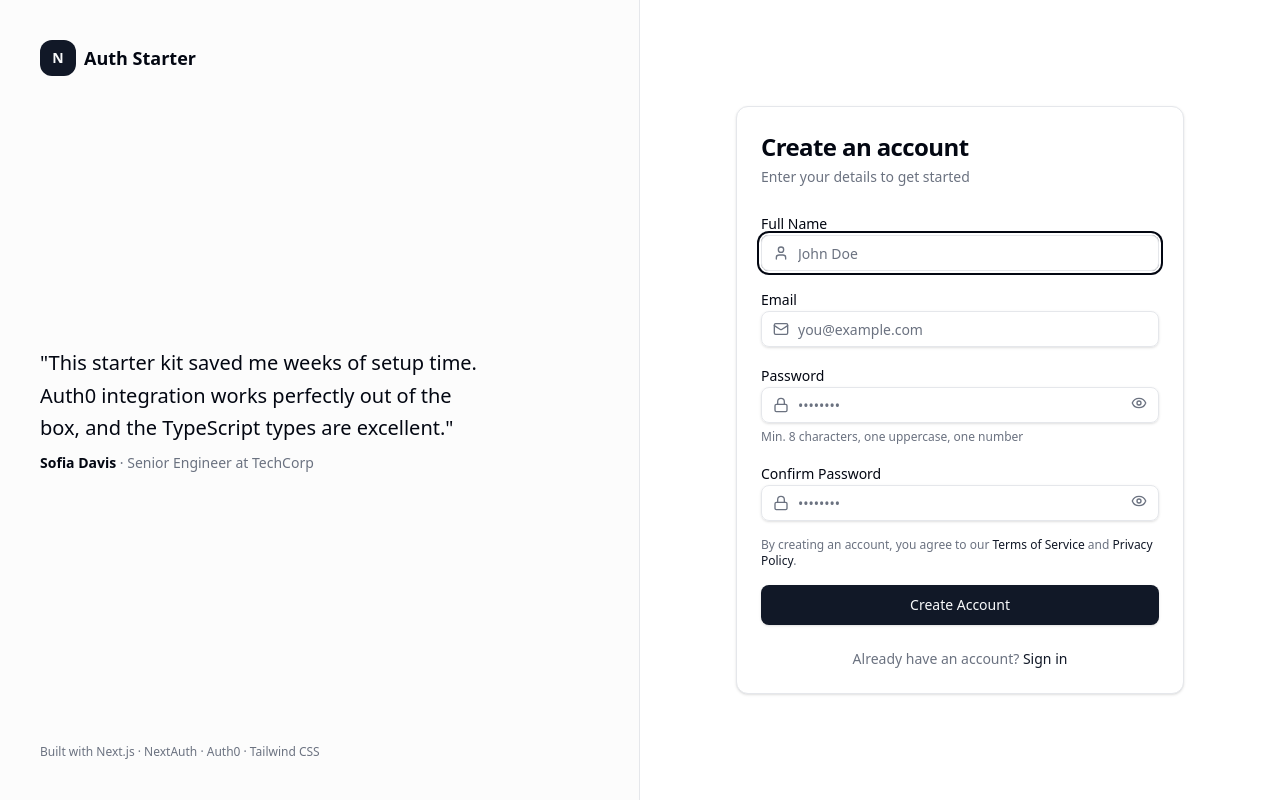
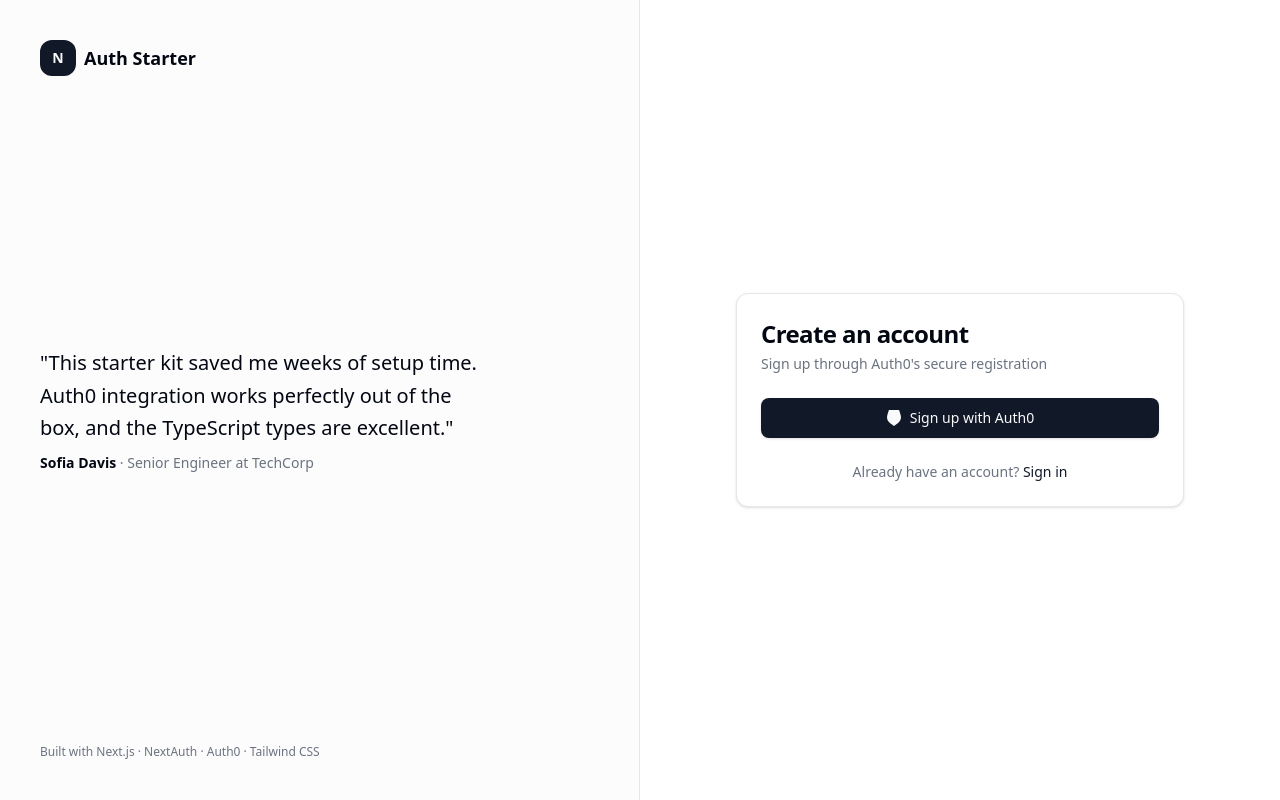
Before and after one commit to victorlmneves/next-auth-starter-kit, a Next.js app: page /en/register in a window 1280 px wide. Built offline with nearby package versions, Linux system fonts and the light colour scheme.

Commit message:
Refactor authentication forms to streamline sign-in and sign-up processes

```diff
--- a/src/components/auth/login-form.tsx
+++ b/src/components/auth/login-form.tsx
@@ -1,76 +1,27 @@
 'use client'
 
 import { useState } from 'react'
-import { useForm } from 'react-hook-form'
-import { zodResolver } from '@hookform/resolvers/zod'
-import { z } from 'zod'
 import { signIn } from 'next-auth/react'
-import { useRouter, useSearchParams } from 'next/navigation'
+import { useSearchParams } from 'next/navigation'
 import Link from 'next/link'
-import { Eye, EyeOff, Mail, Lock, Github } from 'lucide-react'
+import { Github } from 'lucide-react'
 import { toast } from 'sonner'
 import { Button } from '@/components/ui/button'
-import { Input } from '@/components/ui/input'
 import { Card, CardContent, CardDescription, CardFooter, CardHeader, CardTitle } from '@/components/ui/card'
 
-const loginSchema = z.object({
-    email: z.string().email('Please enter a valid email address'),
-    password: z.string().min(8, 'Password must be at least 8 characters'),
-    rememberMe: z.boolean().optional(),
-})
-
-type LoginFormData = z.infer<typeof loginSchema>
-
 export function LoginForm() {
-    const router = useRouter()
     const searchParams = useSearchParams()
     const callbackUrl = searchParams.get('callbackUrl') ?? '/dashboard'
-    const [showPassword, setShowPassword] = useState(false)
-    const [isLoading, setIsLoading] = useState(false)
-    const [isSocialLoading, setIsSocialLoading] = useState<string | null>(null)
+    const [isLoading, setIsLoading] = useState<string | null>(null)
 
-    const {
-        register,
-        handleSubmit,
-        formState: { errors },
-    } = useForm<LoginFormData>({
-        resolver: zodResolver(loginSchema),
-    })
-
-    const onSubmit = async (data: LoginFormData) => {
-        setIsLoading(true)
-
-        try {
-            const result = await signIn('credentials', {
-                email: data.email,
-                password: data.password,
-                redirect: false,
-                callbackUrl,
-            })
-
-            if (result?.error) {
-                toast.error('Invalid email or password')
-                return
-            }
-
-            toast.success('Welcome back!')
-            router.push(callbackUrl)
-            router.refresh()
-        } catch {
-            toast.error('An unexpected error occurred')
-        } finally {
-            setIsLoading(false)
-        }
-    }
-
-    const handleSocialLogin = async (provider: string) => {
-        setIsSocialLoading(provider)
+    const handleSignIn = async (provider: string) => {
+        setIsLoading(provider)
 
         try {
             await signIn(provider, { callbackUrl })
         } catch {
-            toast.error('Failed to sign in with ' + provider)
-            setIsSocialLoading(null)
+            toast.error('Failed to sign in')
+            setIsLoading(null)
         }
     }
 
@@ -78,18 +29,17 @@ export function LoginForm() {
         <Card className="mx-auto w-full max-w-md">
             <CardHeader className="space-y-1">
                 <CardTitle className="text-2xl font-bold tracking-tight">Sign in</CardTitle>
-                <CardDescription>Enter your credentials to access your account</CardDescription>
+                <CardDescription>Choose your sign-in method to continue</CardDescription>
             </CardHeader>
 
-            <CardContent className="space-y-4">
-                {/* Social Login Buttons */}
-                <div className="space-y-2">
+            <CardContent className="space-y-3">
                 <Button
                     variant="outline"
                     className="w-full"
-                        onClick={() => handleSocialLogin('auth0')}
-                        loading={isSocialLoading === 'auth0'}
-                        disabled={!!isSocialLoading}
+                    size="lg"
+                    onClick={() => handleSignIn('auth0')}
+                    loading={isLoading === 'auth0'}
+                    disabled={!!isLoading}
                 >
                     <svg className="h-4 w-4" viewBox="0 0 24 24" aria-hidden="true">
                         <path
@@ -100,82 +50,38 @@ export function LoginForm() {
                     Continue with Auth0
                 </Button>
 
+                {process.env.NEXT_PUBLIC_ENABLE_GITHUB_AUTH === 'true' && (
                     <Button
                         variant="outline"
                         className="w-full"
-                        onClick={() => handleSocialLogin('github')}
-                        loading={isSocialLoading === 'github'}
-                        disabled={!!isSocialLoading}
+                        size="lg"
+                        onClick={() => handleSignIn('github')}
+                        loading={isLoading === 'github'}
+                        disabled={!!isLoading}
                     >
                         <Github className="h-4 w-4" />
                         Continue with GitHub
                     </Button>
-                </div>
+                )}
 
-                {/* Divider */}
-                <div className="relative">
-                    <div className="absolute inset-0 flex items-center">
-                        <span className="w-full border-t" />
-                    </div>
-                    <div className="relative flex justify-center text-xs uppercase">
-                        <span className="bg-background text-muted-foreground px-2">Or continue with</span>
-                    </div>
-                </div>
-
-                {/* Login Form */}
-                <form onSubmit={handleSubmit(onSubmit)} className="space-y-4" noValidate>
-                    <Input
-                        {...register('email')}
-                        type="email"
-                        label="Email"
-                        placeholder="you@example.com"
-                        error={errors.email?.message}
-                        leftIcon={<Mail className="h-4 w-4" />}
-                        autoComplete="email"
-                        autoFocus
+                {process.env.NEXT_PUBLIC_ENABLE_GOOGLE_AUTH === 'true' && (
+                    <Button
+                        variant="outline"
+                        className="w-full"
+                        size="lg"
+                        onClick={() => handleSignIn('google')}
+                        loading={isLoading === 'google'}
+                        disabled={!!isLoading}
+                    >
+                        <svg className="h-4 w-4" viewBox="0 0 24 24" aria-hidden="true">
+                            <path
+                                fill="currentColor"
+                                d="M12 2C6.48 2 2 6.48 2 12s4.48 10 10 10 10-4.48 10-10S17.52 2 12 2zm-1 17.93c-3.94-.49-7-3.85-7-7.93s3.05-7.44 7-7.93v15.86zm2-15.86c1.03.13 2 .45 2.87.93H13v-.93zM13 7h5.24c.25.31.48.65.68 1H13V7zm0 3h6.74c.08.32.13.65.15.99L20 11H13v-1zm0 3h6.88c-.07.35-.17.69-.28 1.02L13 14v-1zm-.11 9.93V18h.11l5.36-1.68c-.51.44-1.07.82-1.68 1.13A9.975 9.975 0 0113 20.93z"
                             />
-
-                    <Input
-                        {...register('password')}
-                        type={showPassword ? 'text' : 'password'}
-                        label="Password"
-                        placeholder="••••••••"
-                        error={errors.password?.message}
-                        leftIcon={<Lock className="h-4 w-4" />}
-                        rightIcon={
-                            <button
-                                type="button"
-                                onClick={() => setShowPassword(!showPassword)}
-                                className="text-muted-foreground hover:text-foreground transition-colors"
-                                aria-label={showPassword ? 'Hide password' : 'Show password'}
-                            >
-                                {showPassword ? <EyeOff className="h-4 w-4" /> : <Eye className="h-4 w-4" />}
-                            </button>
-                        }
-                        autoComplete="current-password"
-                    />
-
-                    <div className="flex items-center justify-between">
-                        <label className="flex cursor-pointer items-center gap-2 text-sm">
-                            <input
-                                {...register('rememberMe')}
-                                type="checkbox"
-                                className="border-input accent-primary h-4 w-4 rounded"
-                            />
-                            Remember me
-                        </label>
-                        <Link
-                            href="/forgot-password"
-                            className="text-primary hover:text-primary/80 text-sm transition-colors"
-                        >
-                            Forgot password?
-                        </Link>
-                    </div>
-
-                    <Button type="submit" className="w-full" size="lg" loading={isLoading}>
-                        Sign In
+                        </svg>
+                        Continue with Google
                     </Button>
-                </form>
+                )}
             </CardContent>
 
             <CardFooter className="flex justify-center">
--- a/src/components/auth/register-form.tsx
+++ b/src/components/auth/register-form.tsx
@@ -1,61 +1,22 @@
 'use client'
 
 import { useState } from 'react'
-import { useForm } from 'react-hook-form'
-import { zodResolver } from '@hookform/resolvers/zod'
-import { z } from 'zod'
 import { signIn } from 'next-auth/react'
 import Link from 'next/link'
-import { Eye, EyeOff, Mail, Lock, User } from 'lucide-react'
 import { toast } from 'sonner'
 import { Button } from '@/components/ui/button'
-import { Input } from '@/components/ui/input'
 import { Card, CardContent, CardDescription, CardFooter, CardHeader, CardTitle } from '@/components/ui/card'
 
-const registerSchema = z
-    .object({
-        name: z.string().min(2, 'Name must be at least 2 characters').max(50, 'Name is too long'),
-        email: z.string().email('Please enter a valid email address'),
-        password: z
-            .string()
-            .min(8, 'Password must be at least 8 characters')
-            .regex(/[A-Z]/, 'Password must contain at least one uppercase letter')
-            .regex(/[0-9]/, 'Password must contain at least one number'),
-        confirmPassword: z.string(),
-    })
-    .refine((data) => data.password === data.confirmPassword, {
-        message: "Passwords don't match",
-        path: ['confirmPassword'],
-    })
-
-type RegisterFormData = z.infer<typeof registerSchema>
-
 export function RegisterForm() {
-    const [showPassword, setShowPassword] = useState(false)
-    const [showConfirmPassword, setShowConfirmPassword] = useState(false)
     const [isLoading, setIsLoading] = useState(false)
 
-    const {
-        register,
-        handleSubmit,
-        formState: { errors },
-    } = useForm<RegisterFormData>({
-        resolver: zodResolver(registerSchema),
-    })
+    const handleSignUp = async () => {
+        setIsLoading(true)
 
-    const onSubmit = async (_data: RegisterFormData) => {
-        setIsLoading(true)
         try {
-            // With Auth0, registration is typically handled through Auth0's Universal Login
-            // or you can call your API endpoint here
-            await signIn('auth0', {
-                callbackUrl: '/dashboard',
-                screen_hint: 'signup',
-            })
-            toast.success('Account created successfully!')
+            await signIn('auth0', { callbackUrl: '/dashboard' }, { screen_hint: 'signup' })
         } catch {
-            toast.error('Failed to create account')
-        } finally {
+            toast.error('Failed to sign up')
             setIsLoading(false)
         }
     }
@@ -64,93 +25,19 @@ export function RegisterForm() {
         <Card className="mx-auto w-full max-w-md">
             <CardHeader className="space-y-1">
                 <CardTitle className="text-2xl font-bold tracking-tight">Create an account</CardTitle>
-                <CardDescription>Enter your details to get started</CardDescription>
+                <CardDescription>Sign up through Auth0&apos;s secure registration</CardDescription>
             </CardHeader>
 
             <CardContent>
-                <form onSubmit={handleSubmit(onSubmit)} className="space-y-4" noValidate>
-                    <Input
-                        {...register('name')}
-                        type="text"
-                        label="Full Name"
-                        placeholder="John Doe"
-                        error={errors.name?.message}
-                        leftIcon={<User className="h-4 w-4" />}
-                        autoComplete="name"
-                        autoFocus
-                    />
-
-                    <Input
-                        {...register('email')}
-                        type="email"
-                        label="Email"
-                        placeholder="you@example.com"
-                        error={errors.email?.message}
-                        leftIcon={<Mail className="h-4 w-4" />}
-                        autoComplete="email"
-                    />
-
-                    <Input
-                        {...register('password')}
-                        type={showPassword ? 'text' : 'password'}
-                        label="Password"
-                        placeholder="••••••••"
-                        error={errors.password?.message}
-                        hint="Min. 8 characters, one uppercase, one number"
-                        leftIcon={<Lock className="h-4 w-4" />}
-                        rightIcon={
-                            <button
-                                type="button"
-                                onClick={() => setShowPassword(!showPassword)}
-                                className="text-muted-foreground hover:text-foreground transition-colors"
-                                aria-label={showPassword ? 'Hide password' : 'Show password'}
-                            >
-                                {showPassword ? <EyeOff className="h-4 w-4" /> : <Eye className="h-4 w-4" />}
-                            </button>
-                        }
-                        autoComplete="new-password"
-                    />
-
-                    <Input
-                        {...register('confirmPassword')}
-                        type={showConfirmPassword ? 'text' : 'password'}
-                        label="Confirm Password"
-                        placeholder="••••••••"
-                        error={errors.confirmPassword?.message}
-                        leftIcon={<Lock className="h-4 w-4" />}
-                        rightIcon={
-                            <button
-                                type="button"
-                                onClick={() => setShowConfirmPassword(!showConfirmPassword)}
-                                className="text-muted-foreground hover:text-foreground transition-colors"
-                                aria-label={showConfirmPassword ? 'Hide password' : 'Show password'}
-                            >
-                                {showConfirmPassword ? (
-                                    <EyeOff className="h-4 w-4" />
-                                ) : (
-                                    <Eye className="h-4 w-4" />
-                                )}
-                            </button>
-                        }
-                        autoComplete="new-password"
-                    />
-
-                    <p className="text-muted-foreground text-xs">
-                        By creating an account, you agree to our{' '}
-                        <Link href="/terms" className="text-primary hover:underline">
-                            Terms of Service
-                        </Link>{' '}
-                        and{' '}
-                        <Link href="/privacy" className="text-primary hover:underline">
-                            Privacy Policy
-                        </Link>
-                        .
-                    </p>
-
-                    <Button type="submit" className="w-full" size="lg" loading={isLoading}>
-                        Create Account
-                    </Button>
-                </form>
+                <Button className="w-full" size="lg" onClick={handleSignUp} loading={isLoading}>
+                    <svg className="h-4 w-4" viewBox="0 0 24 24" aria-hidden="true">
+                        <path
+                            fill="currentColor"
+                            d="M21.98 7.448L19.62 0H4.347L2.02 7.448c-1.352 4.312.03 9.206 3.815 12.015L12.007 24l6.157-4.552c3.755-2.81 5.182-7.688 3.815-12.015"
+                        />
+                    </svg>
+                    Sign up with Auth0
+                </Button>
             </CardContent>
 
             <CardFooter className="flex justify-center">
```
Also changed, not shown: src/app/api/auth/forgot-password/route.ts (+12 -8 lines). Lines whose indentation alone changed are shown as unchanged.
